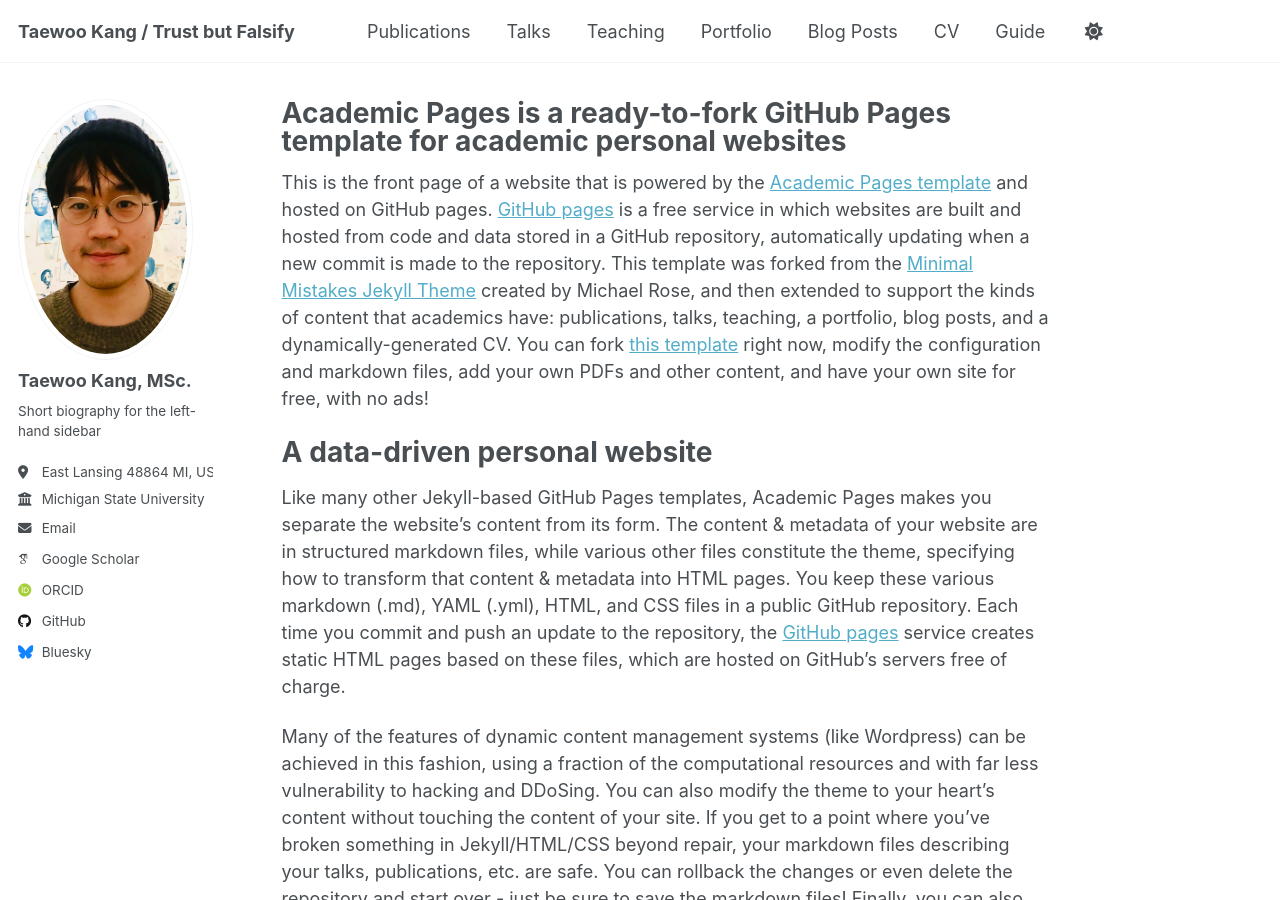
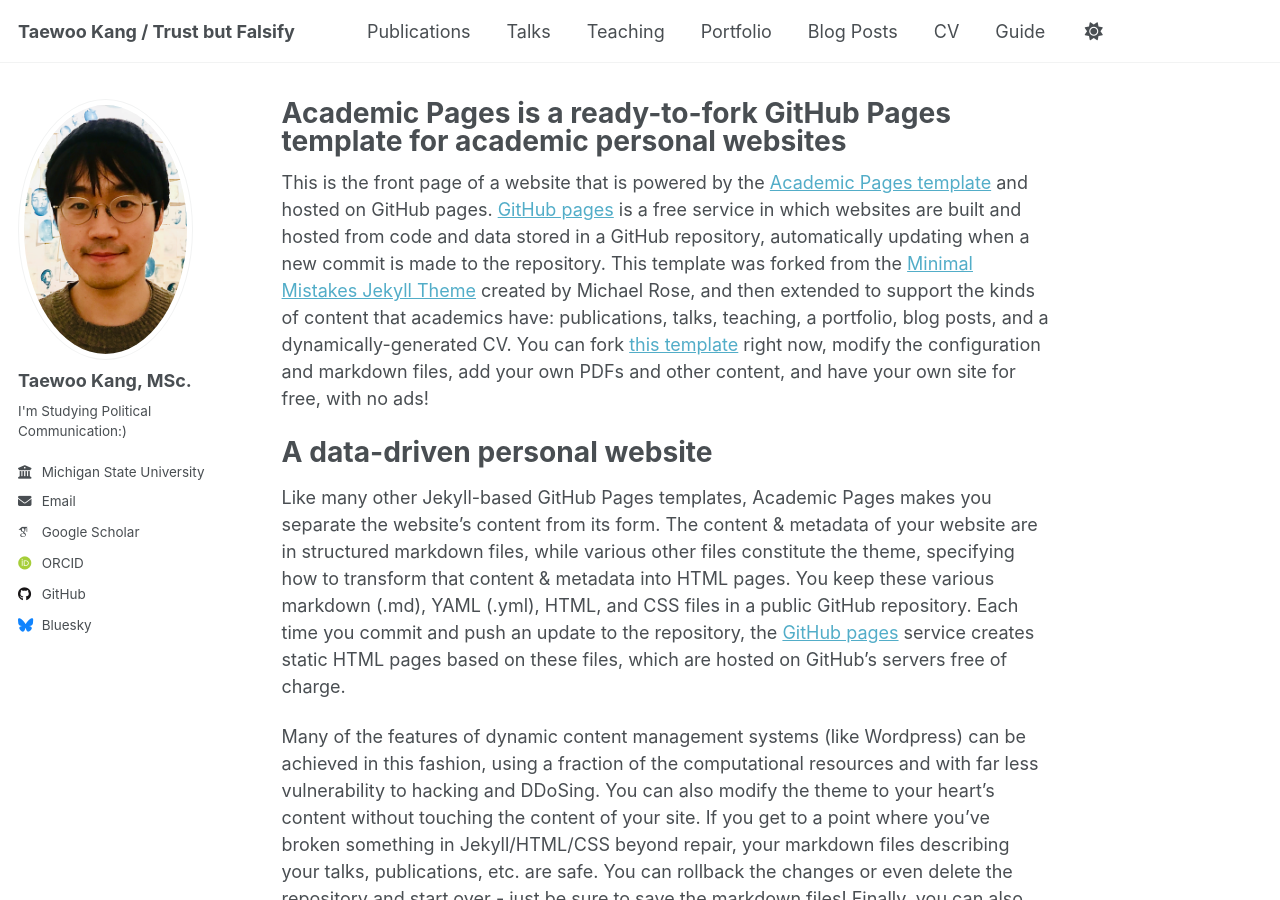
Before and after one commit to kteen2k/taewookang, a Jekyll site: the page built from _pages/about.md, in a window 1280 px wide and 900 px high. Built offline with Jekyll 4.4.1, drawn with Linux system fonts in a browser that asks for light colours; some web fonts are replaced.

Commit message:
_config.yml

```diff
--- a/_config.yml
+++ b/_config.yml
@@ -24,8 +24,7 @@ author:
   # Biographic information
   avatar           : "profile_tw.png"
   name             : "Taewoo Kang, MSc."
-  bio              : "Short biography for the left-hand sidebar"
-  location         : "East Lansing 48864 MI, US"
+  bio              : "I'm Studying Political Communication:)"
   employer         : "Michigan State University"
   uri              : # URL
   email            : "kangtaew@msu.edu"
```
